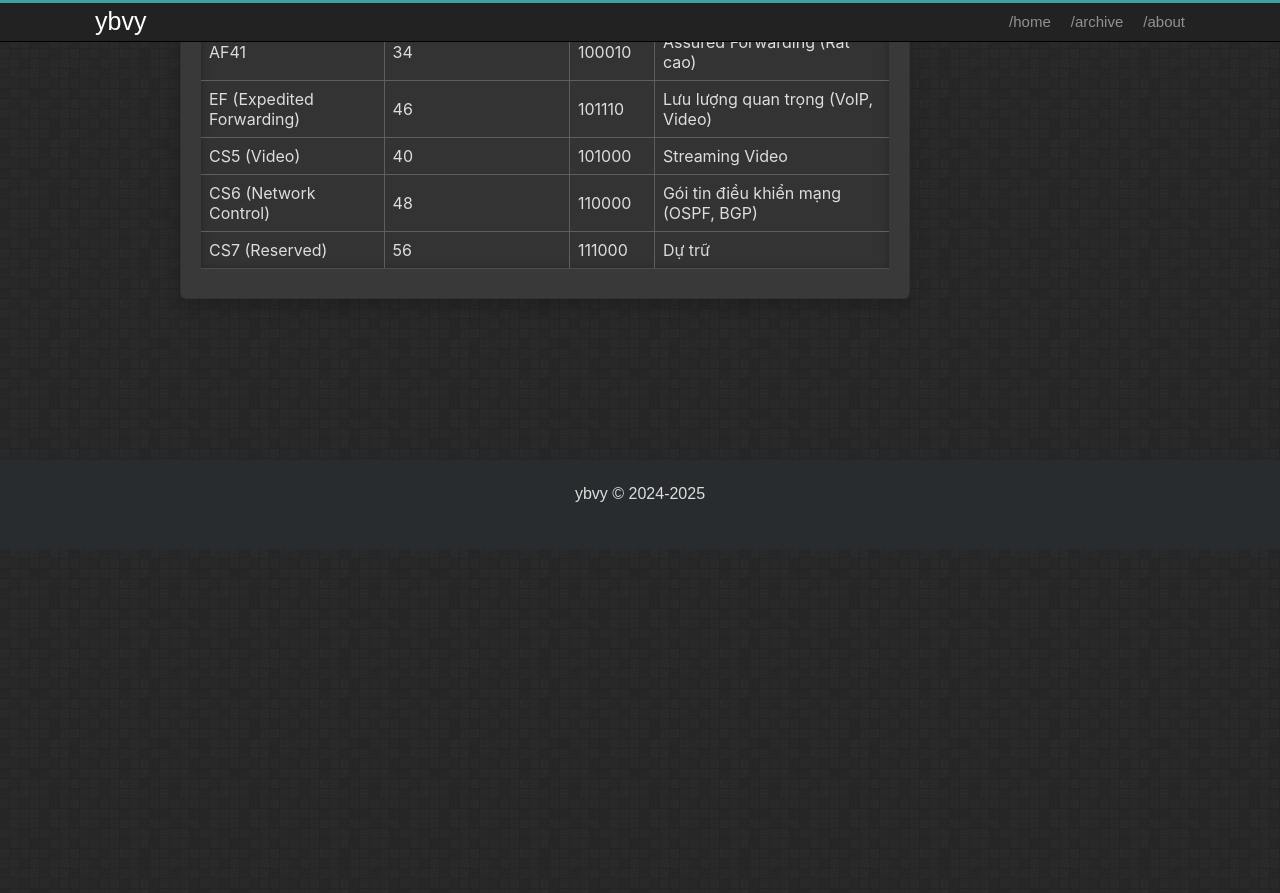
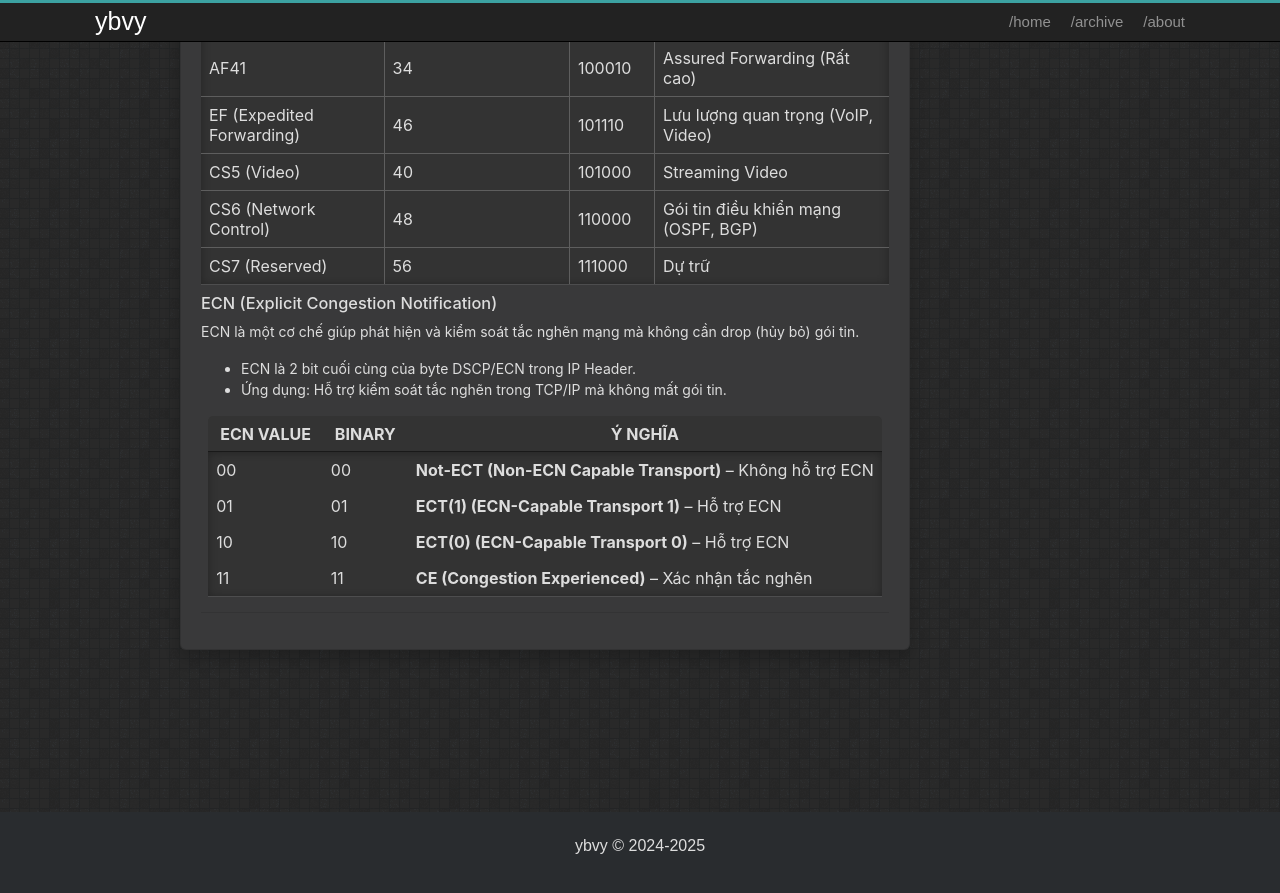
Before and after one commit to ybvy/ybvy.github.io, a Jekyll site: the page built from _posts/2025-03-18-ip-header-explain.md, in a window 1280 px wide and 900 px high, scrolled down 1932 px. Shown: the top 893 px of the window. Built offline with Jekyll 4.4.1, drawn with Linux system fonts in a browser that asks for light colours; before the commit the page ends 2481 px from its top, so only the background shows below that.

Commit message:
add post 2025-03-18

```diff
--- a/_posts/2025-03-18-ip-header-explain.md
+++ b/_posts/2025-03-18-ip-header-explain.md
@@ -53,6 +53,7 @@ TOS (Type of Service) là một trường 8 bit trong IPv4 Header, được sử
 * Vị trí: Octec 1 (Bit 8 -> Bit 15)
 * Chức năng: Được dùng để kiểm soát độ ưu tiên, độ trễ, thông lượng và độ tin cậy của gói tin.
 * Bao gồm 2 thành phần chính: DSCP và ECN
+
 ### DSCP (Differentiated Services Code Point)
 DSCP (6 bit) là một phần của trường TOS, được sử dụng để phân loại mức độ ưu tiên của gói tin trong mạng.
 
@@ -74,6 +75,20 @@ DSCP (6 bit) là một phần của trường TOS, được sử dụng để ph
 | CS7 (Reserved)          | 56                   | 111000  | Dự trữ |
 {:.inner-borders}
 
+###  ECN (Explicit Congestion Notification)
+ECN là một cơ chế giúp phát hiện và kiểm soát tắc nghẽn mạng mà không cần drop (hủy bỏ) gói tin.
+* ECN là 2 bit cuối cùng của byte DSCP/ECN trong IP Header.
+* Ứng dụng: Hỗ trợ kiểm soát tắc nghẽn trong TCP/IP mà không mất gói tin.
+
+| ECN Value | Binary | Ý nghĩa |
+|-----------|--------|---------|
+| 00        | 00     | **Not-ECT (Non-ECN Capable Transport)** – Không hỗ trợ ECN |
+| 01        | 01     | **ECT(1) (ECN-Capable Transport 1)** – Hỗ trợ ECN |
+| 10        | 10     | **ECT(0) (ECN-Capable Transport 0)** – Hỗ trợ ECN |
+| 11        | 11     | **CE (Congestion Experienced)** – Xác nhận tắc nghẽn |
+
+---
+
 <!-- <script src="https://giscus.app/client.js"
         data-repo="ybvy/ybvy.github.io"
         data-repo-id="R_kgDONiHcVw"
```
